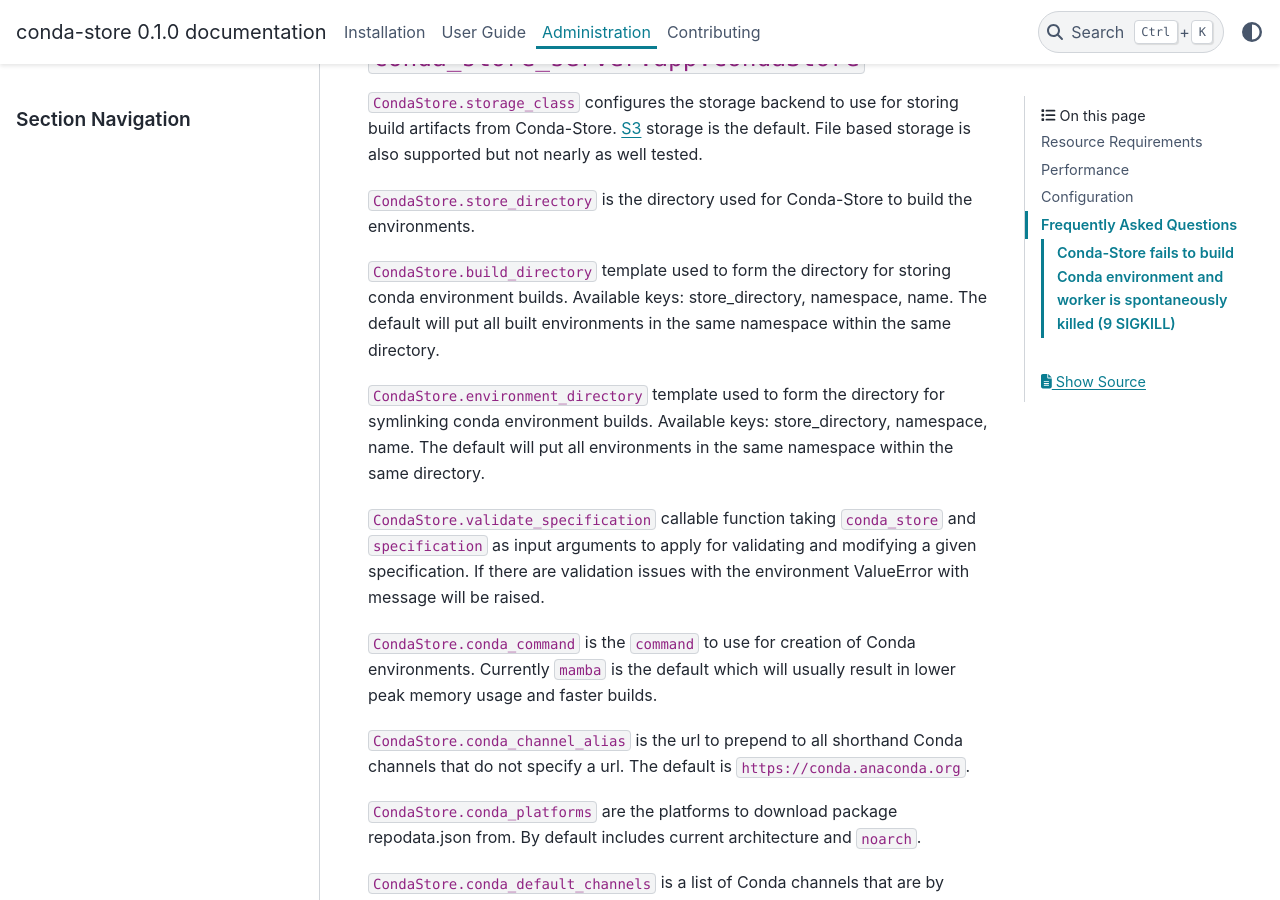
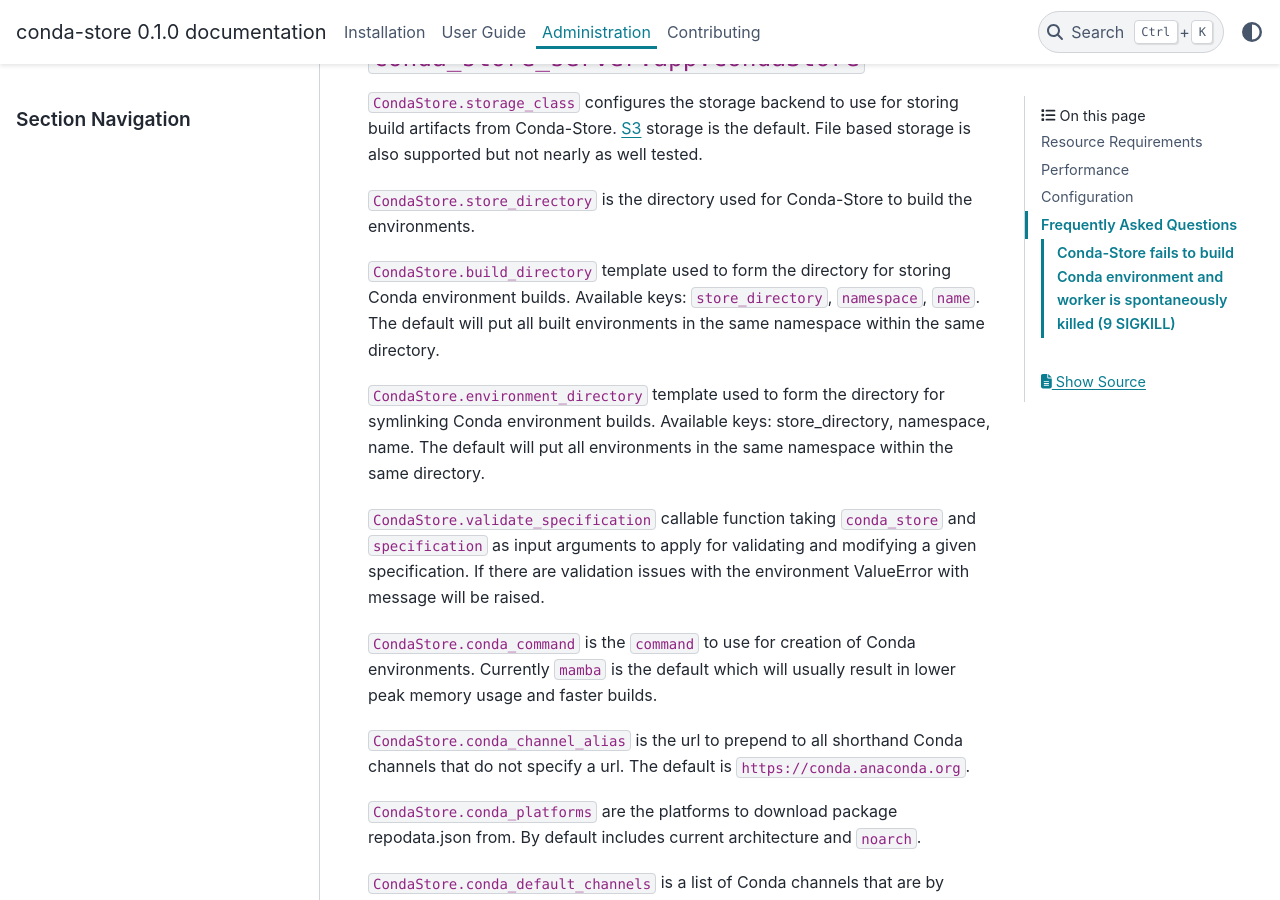
Before and after one commit to conda-incubator/conda-store, a Sphinx documentation site: the page built from docs/administration.md, in a window 1280 px wide and 900 px high, scrolled down 2006 px. Built offline with Sphinx 7.4.7 and the PyData theme 0.15.4, drawn with Linux system fonts in a browser that asks for light colours; some of the changed text lies outside the part shown.

Commit message:
Fixing vale documentation errors

```diff
--- a/docs/administration.md
+++ b/docs/administration.md
@@ -94,12 +94,12 @@
 build the environments.
 
 `CondaStore.build_directory` template used to form the directory for
-storing conda environment builds. Available keys: store_directory,
-namespace, name. The default will put all built environments in the
+storing Conda environment builds. Available keys: `store_directory`,
+`namespace`, `name`. The default will put all built environments in the
 same namespace within the same directory.
 
 `CondaStore.environment_directory` template used to form the directory
-for symlinking conda environment builds. Available keys:
+for symlinking Conda environment builds. Available keys:
 store_directory, namespace, name. The default will put all
 environments in the same namespace within the same directory.
 
@@ -340,7 +340,7 @@
 `GenericOAuthAuthentication.oauth_callback_url` custom callback url
 especially useful when web service is behind a proxy.
 
-`GenericOAuthAuthentication.tls_verify` to optionally turn of tls
+`GenericOAuthAuthentication.tls_verify` to optionally turn of TLS
 verification useful for custom signed certificates.
 
 ### `conda_store_server.server.auth.GithubOAuthAuthentication`
```
Also changed, not shown: 1 other file.
